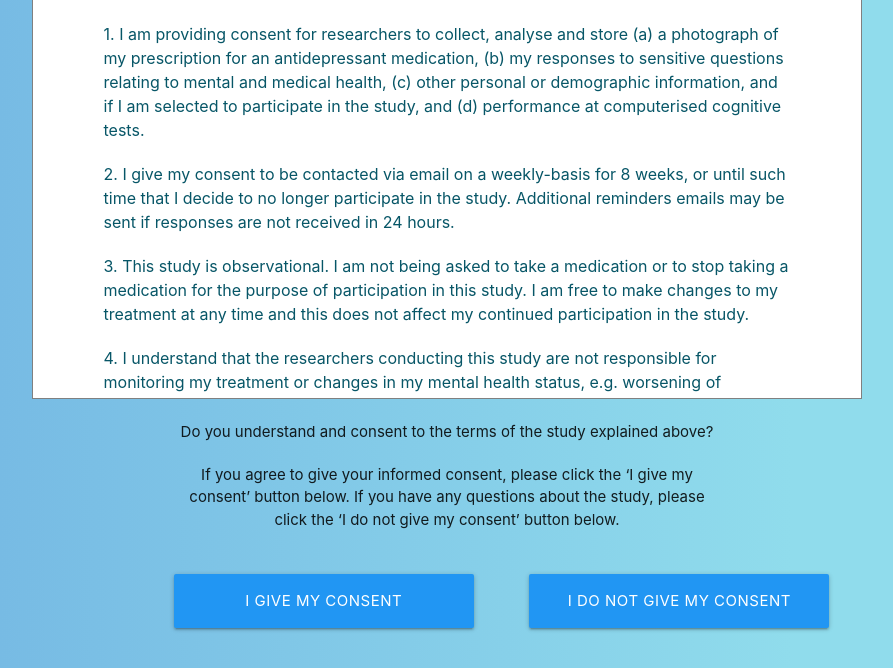
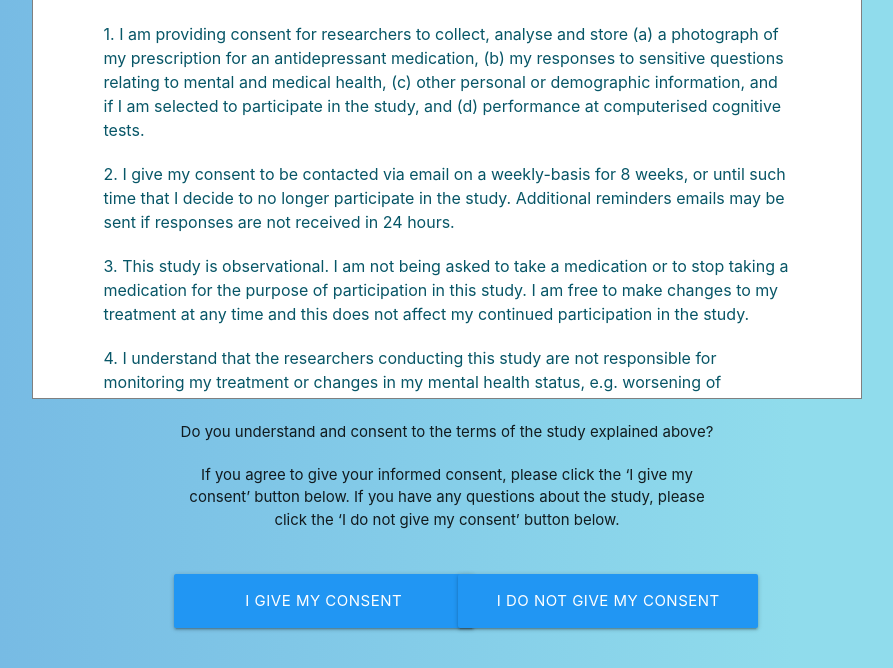
Before and after one commit to EoghanGallagher/Siobhan-Website, a Flask app: template templates/Eoghan/consent.html in a window 1280 px wide. Shown: the part 368-1036 px from the top of the page, without its empty margins (193-1086 px from the left). Run offline with Flask 2, Linux system fonts and the light colour scheme; the template is opened without the code that fills it, so the values that code supplies are empty; parts of the project's set-up code (start-up, migrations or seed data) failed here and were passed over.

Commit message:
Consent form update

```diff
--- a/templates/Eoghan/consent.html
+++ b/templates/Eoghan/consent.html
@@ -50,17 +50,17 @@
       <div id="consent-form">
         <div class="spacer1"></div>
         <div class="row">
-          <div class="col s12 m10 offset-m1 l10 offset-l1">
+          <div class="col s10 offset-s1  m10 offset-m1 l10 offset-l1">
             <br>
             <p class="collapsible-content">
-              1.	I am providing consent for researchers to collect, analyse and store (a) a photograph of my prescription for an antidepressant medication, (b) my responses to sensitive questions relating to mental and medical health, (c) other personal or demographic information, and if I am selected to participate in the study, and (d) performance at computerised cognitive tests.
+              1. I am providing consent for researchers to collect, analyse and store (a) a photograph of my prescription for an antidepressant medication, (b) my responses to sensitive questions relating to mental and medical health, (c) other personal or demographic information, and if I am selected to participate in the study, and (d) performance at computerised cognitive tests.
             </p>
 
           </div>
         </div>
 
         <div class="row">
-          <div class="col s12 m10 offset-m1 l10 offset-l1">
+          <div class="col s10 offset-s1  m10 offset-m1 l10 offset-l1">
 
             <p class="collapsible-content">
             2.	I give my consent to be contacted via email on a weekly-basis for 8 weeks, or until such time that I decide to no longer participate in the study. Additional reminders emails may be sent if responses are not received in 24 hours.</p>
@@ -68,7 +68,7 @@
         </div>
 
         <div class="row">
-          <div class="col s12 m10 offset-m1 l10 offset-l1">
+          <div class="col s10 offset-s1  m10 offset-m1 l10 offset-l1">
 
             <p class="collapsible-content">3.	This study is observational. I am not being asked to take a medication or to stop taking a medication for the purpose of participation in this study. I am free to make changes to my treatment at any time and this does not affect my continued participation in the study.
               </p>
@@ -76,21 +76,21 @@
         </div>
 
         <div class="row">
-          <div class="col s12 m10 offset-m1 l10 offset-l1">
+          <div class="col s10 offset-s1  m10 offset-m1 l10 offset-l1">
 
             <p class="collapsible-content">4.	I understand that the researchers conducting this study are not responsible for monitoring my treatment or changes in my mental health status, e.g. worsening of symptoms. The prescribing clinician should be contacted with all questions pertaining to my continued care, including any adverse effects associated with taking antidepressant medication and decisions regarding continuation or cessation of treatment.  </p>
           </div>
         </div>
 
         <div class="row">
-          <div class="col s12 m10 offset-m1 l10 offset-l1">
+          <div class="col s10 offset-s1 m10 offset-m1 l10 offset-l1">
 
             <p class="collapsible-content">5.	I am free to withdraw from the study at any time, and all relevant data will be removed and deleted. I am also free to withdraw my data at the conclusion of my participation if I so wish, up until the point that my data has been analysed and a report based on the data has been submitted.    </p>
           </div>
         </div>
 
         <div class="row">
-          <div class="col s12 m10 offset-m1 l10 offset-l1">
+          <div class="col s10 offset-s1  m10 offset-m1 l10 offset-l1">
 
             <p class="collapsible-content">6.	My answers to sensitive questions will be kept confidential and be stored anonymously. However, I understand that there are legal limits that apply to confidentiality in the Republic of Ireland:
              </p>
@@ -98,40 +98,40 @@
         </div>
 
         <div class="row">
-          <div class="col s12 m8 offset-m2 l8 offset-l2">
+          <div class="col s10 offset-s1  m8 offset-m2 l8 offset-l2">
 
             <p class="collapsible-content">i.	If I provide unsolicited information to the research team pertaining to risk of harm to myself or another person, this additional information is not protected by confidentiality and may be disclosed to the relevant authorities.   </p>
           </div>
         </div>
 
         <div class="row">
-          <div class="col s12 m8 offset-m2 l8 offset-l2">
+          <div class="col s10 offset-s1  m8 offset-m2 l8 offset-l2">
 
             <p class="collapsible-content">ii.	Any information that I provide (solicited or unsolicited) may be disclosed as part of a legal process or police investigation in the Republic of Ireland, without my permission being sought.</p>  </div>
         </div>
 
         <div class="row">
-          <div class="col s12 m10 offset-m1 l10 offset-l1">
+          <div class="col s10 offset-s1  m10 offset-m1 l10 offset-l1">
 
             <p class="collapsible-content">7.	Under the Freedom of Information Act 2014, I have access to any information stored about me in relation to the current study for up to 10 years (in accordance with TCD's data policy) after I provided it. </p>
           </div>
         </div>
 
         <div class="row">
-          <div class="col s12 m10 offset-m1 l10 offset-l1">
+          <div class="col s10 offset-s1  m10 offset-m1 l10 offset-l1">
 
             <p class="collapsible-content">8. My anonymised data will be grouped with other participants and these group results will be presented in scientific journals and conferences.  </div>
         </div>
 
         <div class="row">
-          <div class="col s12 m10 offset-m1 l10 offset-l1">
+          <div class="col s10 offset-s1  m10 offset-m1 l10 offset-l1">
 
             <p>I give my consent to allow my anonymised data (i.e. with my name, date of birth and contact information removed) to be made publicly available on public data repositories (e.g. Open Science Framework) so that other researchers can test novel hypotheses and conduct exploratory analyses.</p>  </div>
 
       </div>
 
       <div class="row">
-        <div class="col s12 m10 offset-m1 l10 offset-l1">
+        <div class="col s10 offset-s1  m10 offset-m1 l10 offset-l1">
 
           <p>10.	I give my consent for my email address to be stored for 10 years and for the researchers to contact me for follow-up studies relating to this project. I understand that I can revoke this permission at any time and have my email address removed from the list.</p>
     </div>
@@ -157,13 +157,27 @@ If you have any questions about the study, please click the ‘I do not give my
 
     <br/>
 
-    <div class="row center-align">
-      <div class="col s12 m2 l2"></div>
-      <div class="col s12 m1 l1"><a href="PIPS_StartQuiz.html" class="waves-effect waves-light btn-large blue">I give my consent</a></div><div class="spacer2"></div>
-      <div class="col s12 m2 l2"></div>
-      <div class="col s12 m1 offset-m2 l1 offset-l2"><a class="waves-effect waves-light btn-large blue">I do not give my consent</a></div>
+    <div class="buttons-horizontal">
+      <div  class="row center-align">
 
+        <div class="col s12 m2 l2 offset-l2"><a href="PIPS_StartQuiz.html" class="waves-effect waves-light btn-large blue">I give my consent</a></div><div class="spacer2"></div>
+
+        <div class="col s12 m2 offset-m2 l2 offset-l2"><a class="waves-effect waves-light btn-large blue">I do not give my consent</a></div>
+
+      </div>
     </div>
+
+
+    <div class="buttons-vertical">
+
+        <div class="row center-align">
+          <div class="col s10 offset-s1"><a href="PIPS_StartQuiz.html" class="waves-effect waves-light btn-large blue">I give my consent</a></div><div class="spacer2"></div>
+        </div>
+
+        <div class="row center-align">
+          <div class="col s10 offset-s1"><a class="waves-effect waves-light btn-large blue">I do not give my consent</a></div>
+        </div>
+
 
       <div class="spacer2"></div>
         <div class="spacer2"></div>
--- a/templates/Eoghan/css/style.css
+++ b/templates/Eoghan/css/style.css
@@ -347,10 +347,7 @@ ol
   width:300px;
 }
 
-@media (min-width: 769px)
-{
 
-}
 
 @media (max-width: 768px)
 {
@@ -397,3 +394,35 @@ ol
   {
     display:block;
   }
+
+
+
+}
+
+@media only screen and (max-width: 900px)
+{
+  .buttons-horizontal
+  {
+    display:none;
+  }
+
+  .buttons-vertical
+  {
+    display:block;
+  }
+
+}
+
+@media only screen and (min-width: 901px)
+{
+  .buttons-horizontal
+  {
+    display:block;
+  }
+
+  .buttons-vertical
+  {
+    display:none;
+  }
+
+}
```
